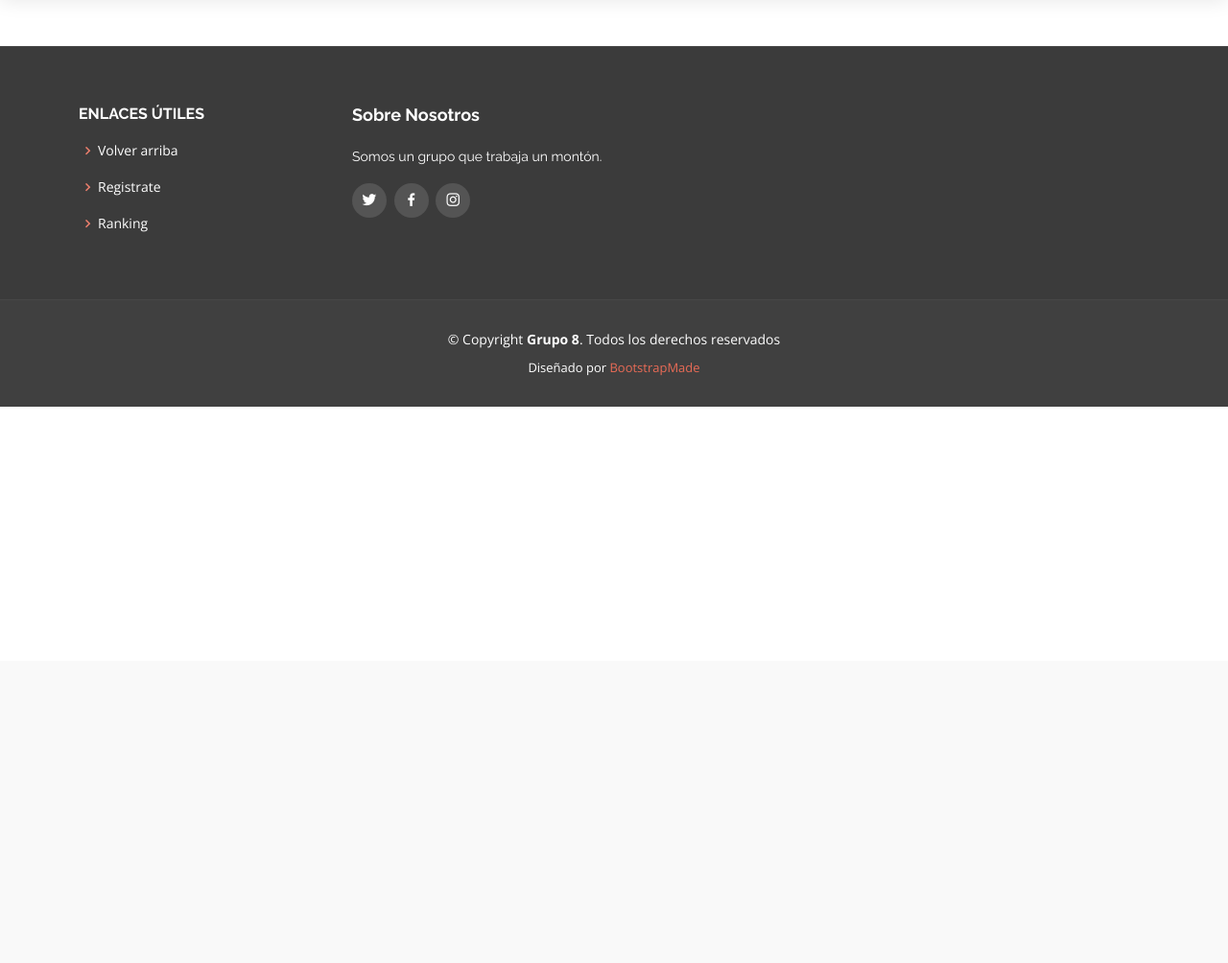
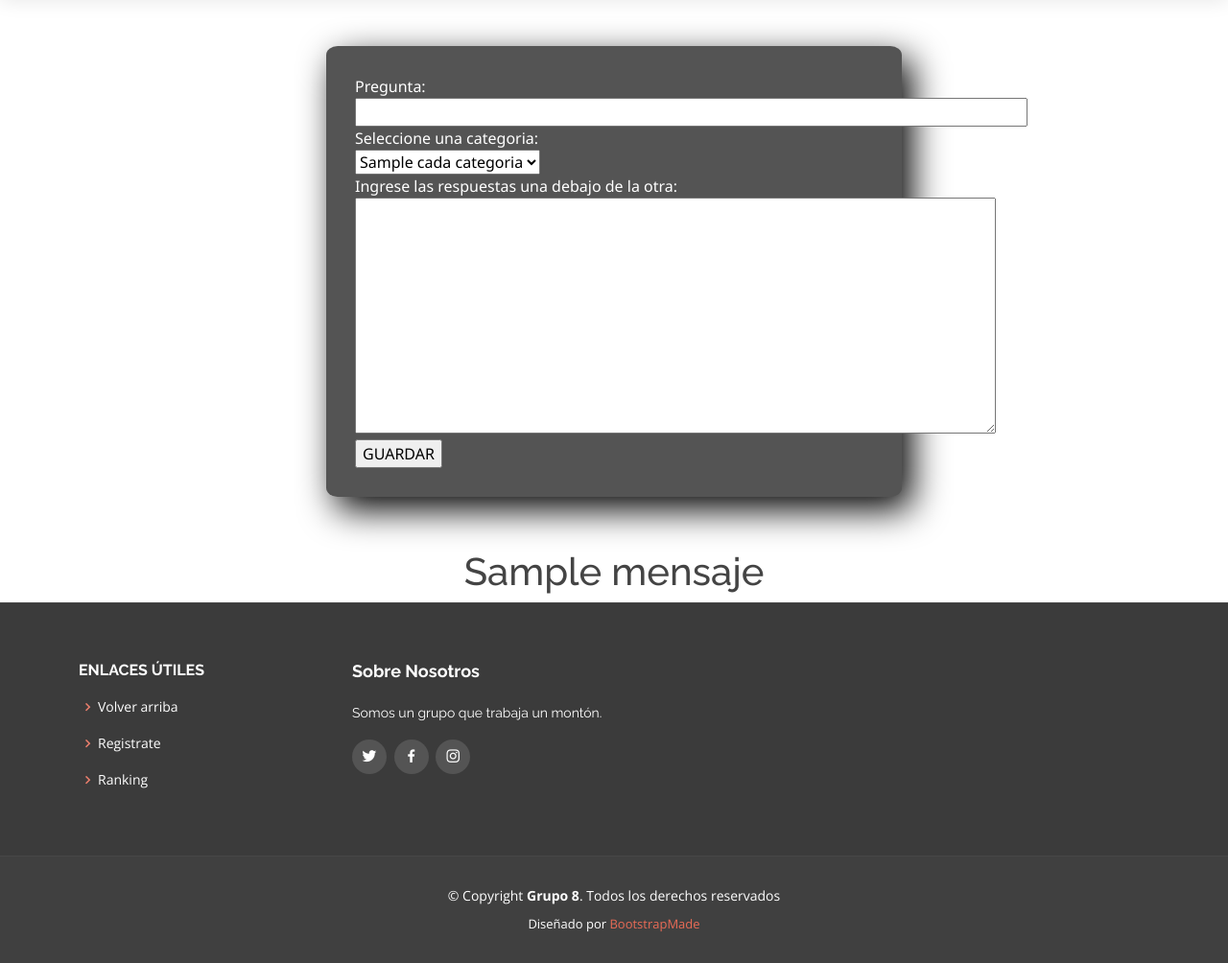
Before and after one commit to vilajp/RepositorioJuego, a Django app: template juego/templates/administrador.html in a window 1280 px wide. Shown: the part 111-1115 px from the top of the page at 96% size. Before the commit the page ends 535 px from the top, so only its background shows below. Run offline with Django 3.2, Linux system fonts and the light colour scheme; the template is opened without the code that fills it: most values are stand-ins (such as "Sample title", 1, 10 or a date in 2020); some libraries are stand-ins or nearby versions.

Commit message:
se agrego codigo al administrador falta analizar respuestas

```diff
--- a/juego/juego/urls.py
+++ b/juego/juego/urls.py
@@ -19,6 +19,7 @@ from apps.partida import views
 from apps.registro.forms import RegistroFormulario
 from apps.registro import views as registro
 from apps.estadisticas import views as view_estadistica
+from apps.administrador import views as view_admin
 from django.contrib.auth import views as auth
 
 #BOOTSTRAP IMPORT
@@ -29,6 +30,7 @@ urlpatterns = [
     path("home/",views.home,name='home' ),
     path('borrar/', views.borrar, name = "borrar"),
     path('admin/', admin.site.urls),
+    path('administrador/',view_admin.admin,name="administrador"),
     path('partida/',views.comienzo,name="partida"),
     path('registro/', registro.register, name = 'registro' ),
     path('login/',auth.LoginView.as_view(template_name = 'login.html'),name = 'login'),
--- a/juego/templates/administrador.html
+++ b/juego/templates/administrador.html
@@ -1 +1,32 @@
 {% extends './bootstrap/base.html' %}
+{% load static %}
+
+{% block contenido %}
+
+<form action="{% url 'administrador' %}" method="post" id="admin">
+    {% csrf_token %}
+
+    <label for="fname">Pregunta:</label>
+    <input type="text" id="fname" name="pregunta" size= "70" required= True>
+    <br>
+
+    <label for="categoria">Seleccione una categoria:</label>
+    <br>
+
+  <select name="categoria" id="categorias" >
+      {%for cada_categoria in categorias%}
+            <option value="{{cada_categoria.nombre}}_{{cada_categoria.id}}">{{cada_categoria.nombre}}</option>
+      {%endfor%}
+  </select>
+  <br>
+  <label for="respuestas">Ingrese las respuestas una debajo de la otra:</label>
+  <textarea rows="10" cols="70" id="respuesta" name="respuesta" required= True>
+  </textarea>
+<br>
+  <input type="submit" value="GUARDAR">
+  </form>
+  <br>
+  <h1>{{mensaje}}</h1>
+
+
+{% endblock contenido %}
```
Also changed, not shown: juego/apps/administrador/views.py (+33 -2 lines).
